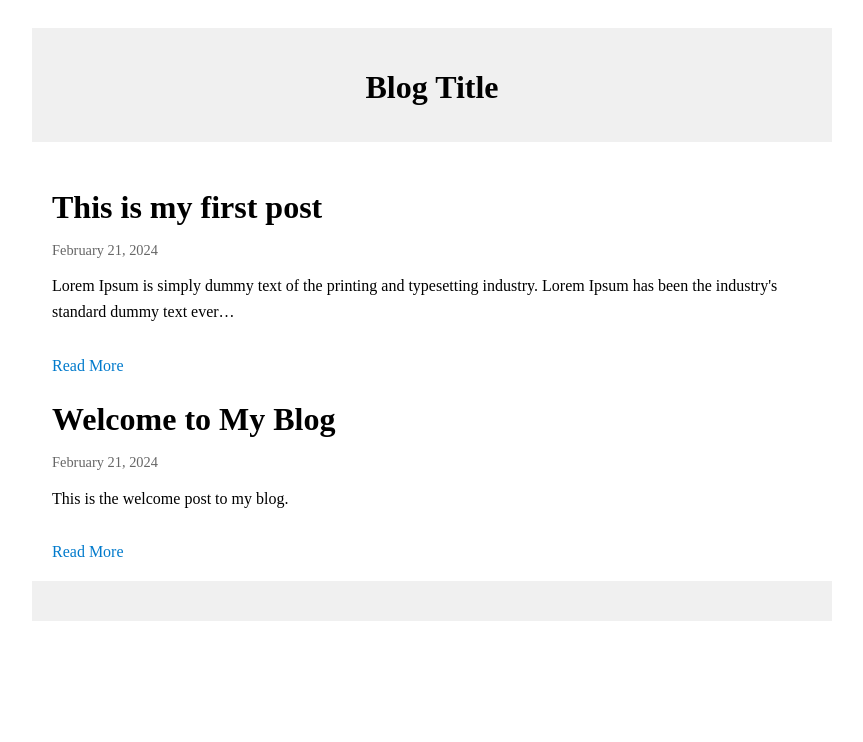
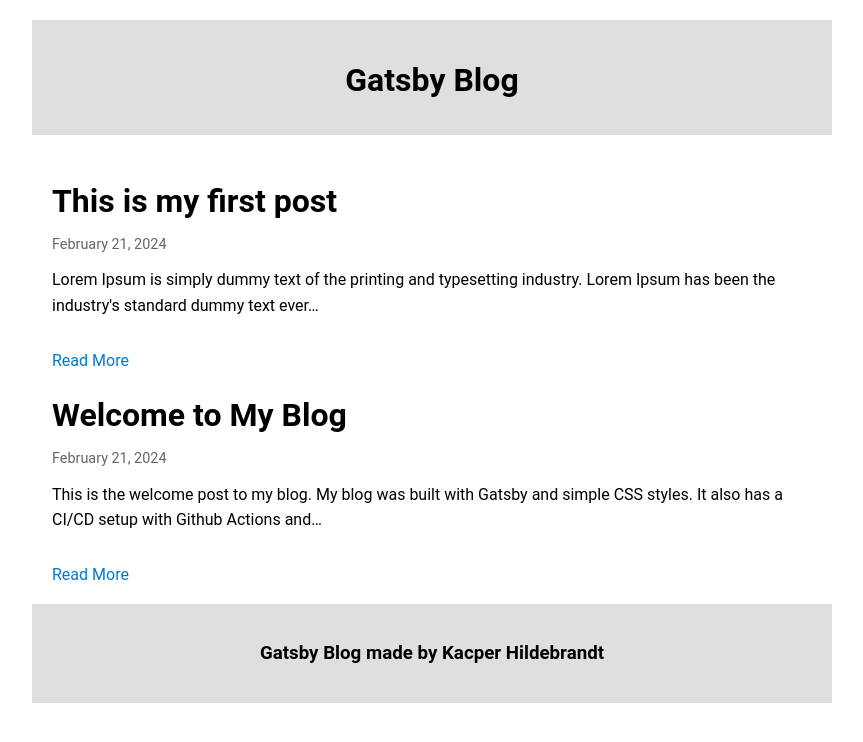
Before and after one commit to HildebrandtK/gatsby-blog, a Gatsby site: page / in a window 1280 px wide. Shown: the whole page, without its empty margins (208-1071 px from the left). Built offline with nearby package versions, Linux system fonts and the light colour scheme; Gatsby itself is replaced by a stand-in of ours.

Commit message:
changed styles and added footer content

```diff
--- a/blog/welcome.md
+++ b/blog/welcome.md
@@ -5,3 +5,7 @@
 ---
 
 This is the welcome post to my blog.
+
+My blog was built with Gatsby and simple CSS styles. It also has a CI/CD setup with Github Actions and is hosted on Github Pages. Below is a paragraph of Lorem Ipsum.
+
+Lorem Ipsum has been the industry's standard dummy text ever since the 1500s, when an unknown printer took a galley of type and scrambled it to make a type specimen book. It has survived not only five centuries, but also the leap into electronic typesetting, remaining essentially unchanged. It was popularised in the 1960s with the release of Letraset sheets containing Lorem Ipsum passages, and more recently with desktop publishing software like Aldus PageMaker including versions of Lorem Ipsum.
--- a/package.json
+++ b/package.json
@@ -10,11 +10,12 @@
     "gatsby-plugin-manifest": "^5.13.1",
     "gatsby-plugin-sharp": "^5.13.1",
     "gatsby-source-filesystem": "^5.13.1",
+    "gatsby-transformer-remark": "^6.13.1",
     "gatsby-transformer-sharp": "^5.13.1",
-    "gatsby-transformer-remark": "^6.13.1",
     "gh-pages": "^6.1.1",
     "react": "^18.2.0",
-    "react-dom": "^18.2.0"
+    "react-dom": "^18.2.0",
+    "react-icons": "^5.0.1"
   },
   "devDependencies": {
     "prettier": "^2.8.8"
--- a/src/pages/index.js
+++ b/src/pages/index.js
@@ -6,12 +6,10 @@
   return (
     <div className={styles.container}>
       <header className={styles.header}>
-        <h1 className={styles.title}>Blog Title</h1>
-        {/* Additional header content */}
+        <h1 className={styles.title}>Gatsby Blog</h1>
       </header>
 
       <div className={styles.contentArea}>
-        {/* Blog posts list */}
         {data.allMarkdownRemark.edges.map(({ node }) => (
           <article key={node.id}>
             <h2 className={styles.title}>{node.frontmatter.title}</h2>
@@ -25,7 +23,9 @@
         ))}
       </div>
 
-      <footer className={styles.footer}>{/* Footer content */}</footer>
+      <footer className={styles.footer}>
+        <h3> Gatsby Blog made by Kacper Hildebrandt </h3>
+      </footer>
     </div>
   )
 }
--- a/src/styles/blog.module.css
+++ b/src/styles/blog.module.css
@@ -1,5 +1,6 @@
-.body {
+body {
   font-family: "Roboto", sans-serif;
+  margin: 0;
 }
 
 .title {
@@ -31,9 +32,10 @@
 
 .header,
 .footer {
-  background-color: #f0f0f0;
+  background-color: #dfdfdf;
   padding: 20px;
   text-align: center;
+  color: black;
 }
 
 .contentArea {
--- a/src/styles/blogPost.module.css
+++ b/src/styles/blogPost.module.css
@@ -18,7 +18,6 @@
   font-size: 0.9em;
   color: #666;
   font-style: italic;
-  color: white;
 }
 
 .content {
@@ -35,10 +34,10 @@
 
 .header,
 .footer {
-  background-color: #8fc1b5;
+  background-color: #dfdfdf;
   padding: 20px;
   text-align: center;
-  color: white;
+  color: black;
 }
 
 .contentArea {
@@ -64,3 +63,13 @@
 li {
   margin-bottom: 10px;
 }
+
+.icon {
+  margin-right: 10px;
+  font-size: 24px;
+  cursor: pointer;
+}
+
+.icon:hover {
+  color: white;
+}
```
Also changed, not shown: src/templates/blogPost.js (+6 -1 lines), 1 other file.
